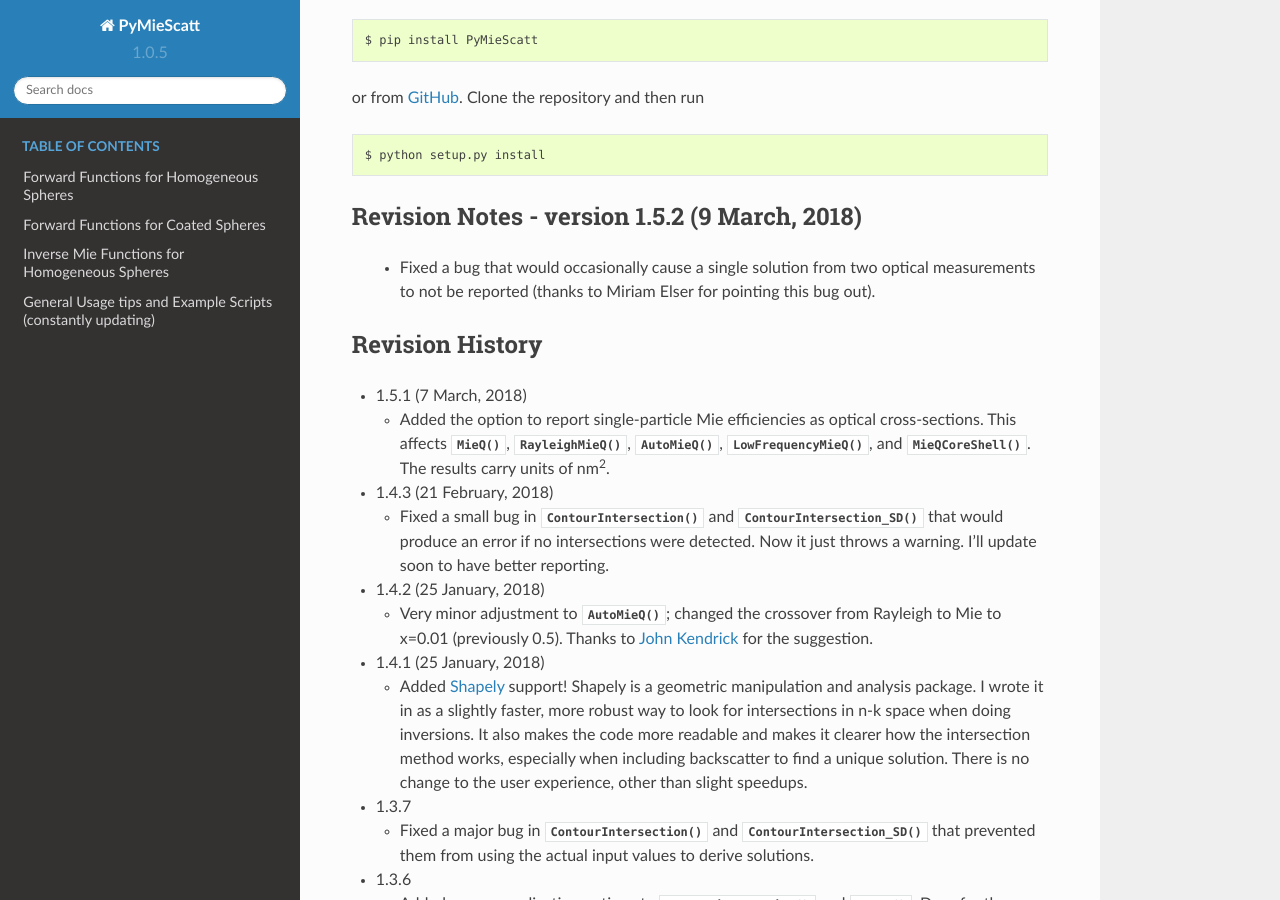
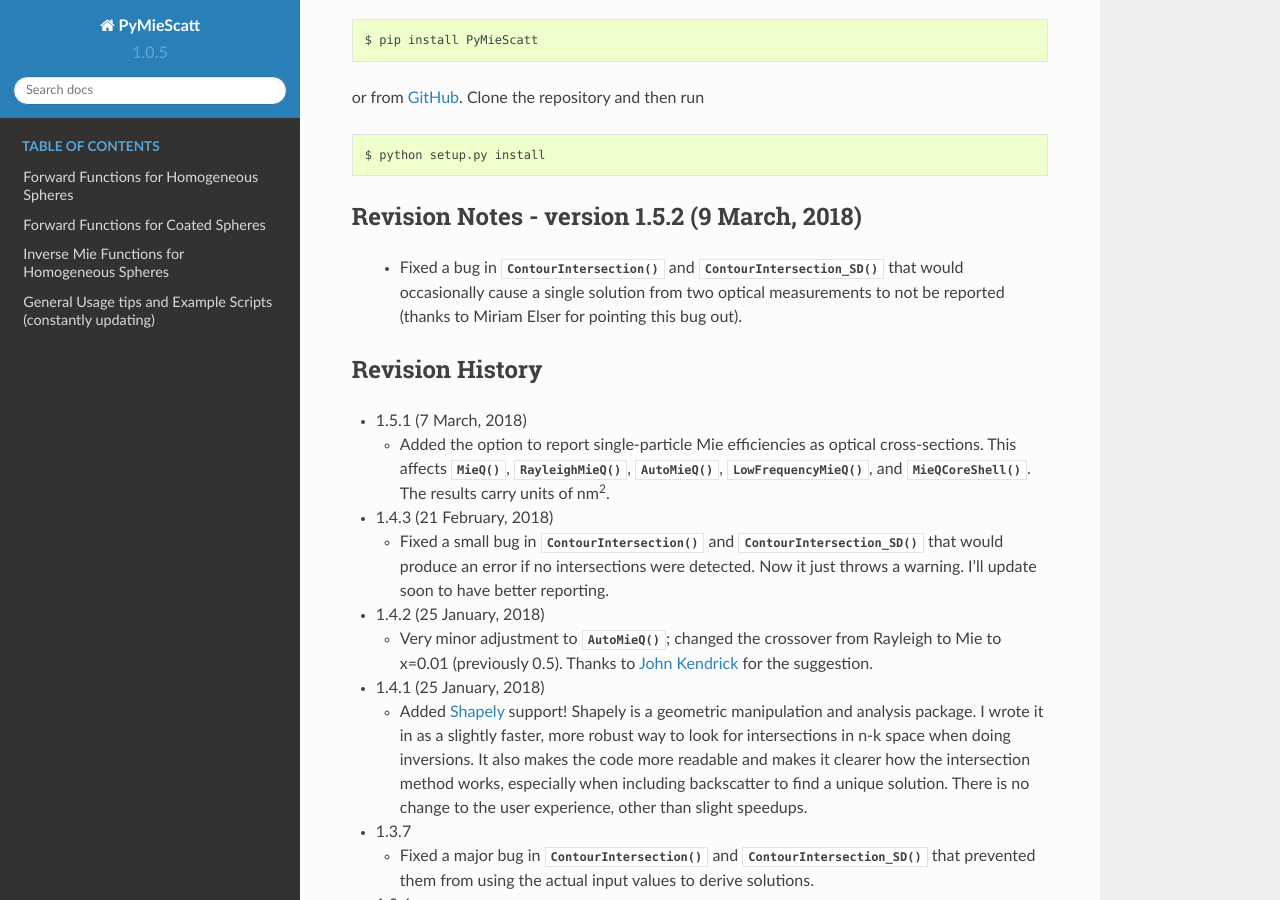
Before and after one commit to bsumlin/PyMieScatt, a Sphinx documentation site: the page built from docs/index.rst, in a window 1280 px wide and 900 px high, scrolled down 738 px. Built offline with Sphinx 7.4.7 and the Read the Docs theme 2.0.0, drawn with Linux system fonts in a browser that asks for light colours; formulas are drawn with MathJax 3; pages that are not in the unit, such as notebooks, are missing from menus.

Commit message:
minor
docs

```diff
--- a/docs/index.rst
+++ b/docs/index.rst
@@ -33,7 +33,7 @@
 Revision Notes - version 1.5.2 (9 March, 2018)
 -------------------------------------------------
 
-  - Fixed a bug that would occasionally cause a single solution from two optical measurements to not be reported (thanks to Miriam Elser for pointing this bug out).
+  - Fixed a bug in :py:func:`ContourIntersection` and :py:func:`ContourIntersection_SD` that would occasionally cause a single solution from two optical measurements to not be reported (thanks to Miriam Elser for pointing this bug out).
 
 Revision History
 ----------------
```
